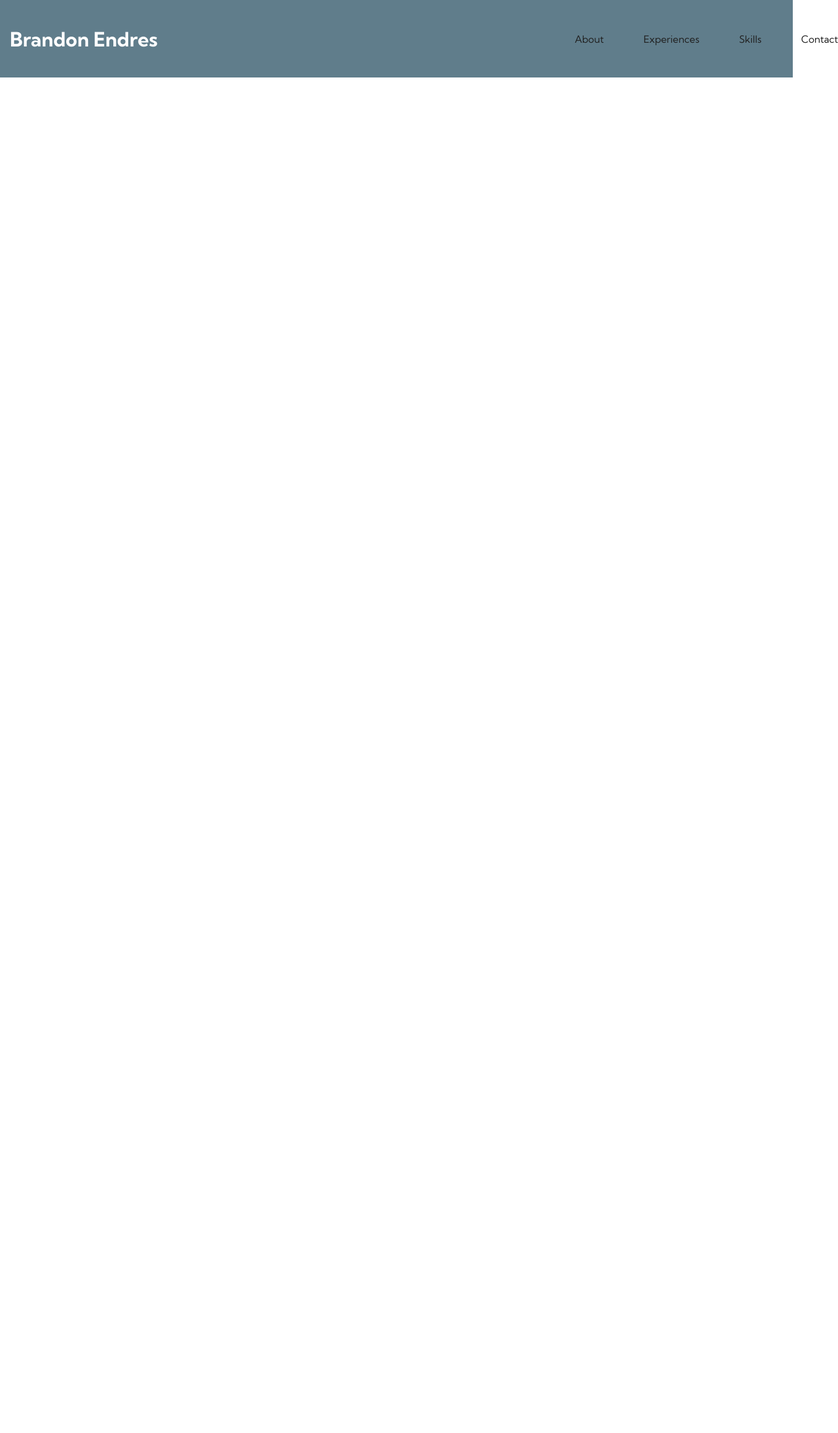
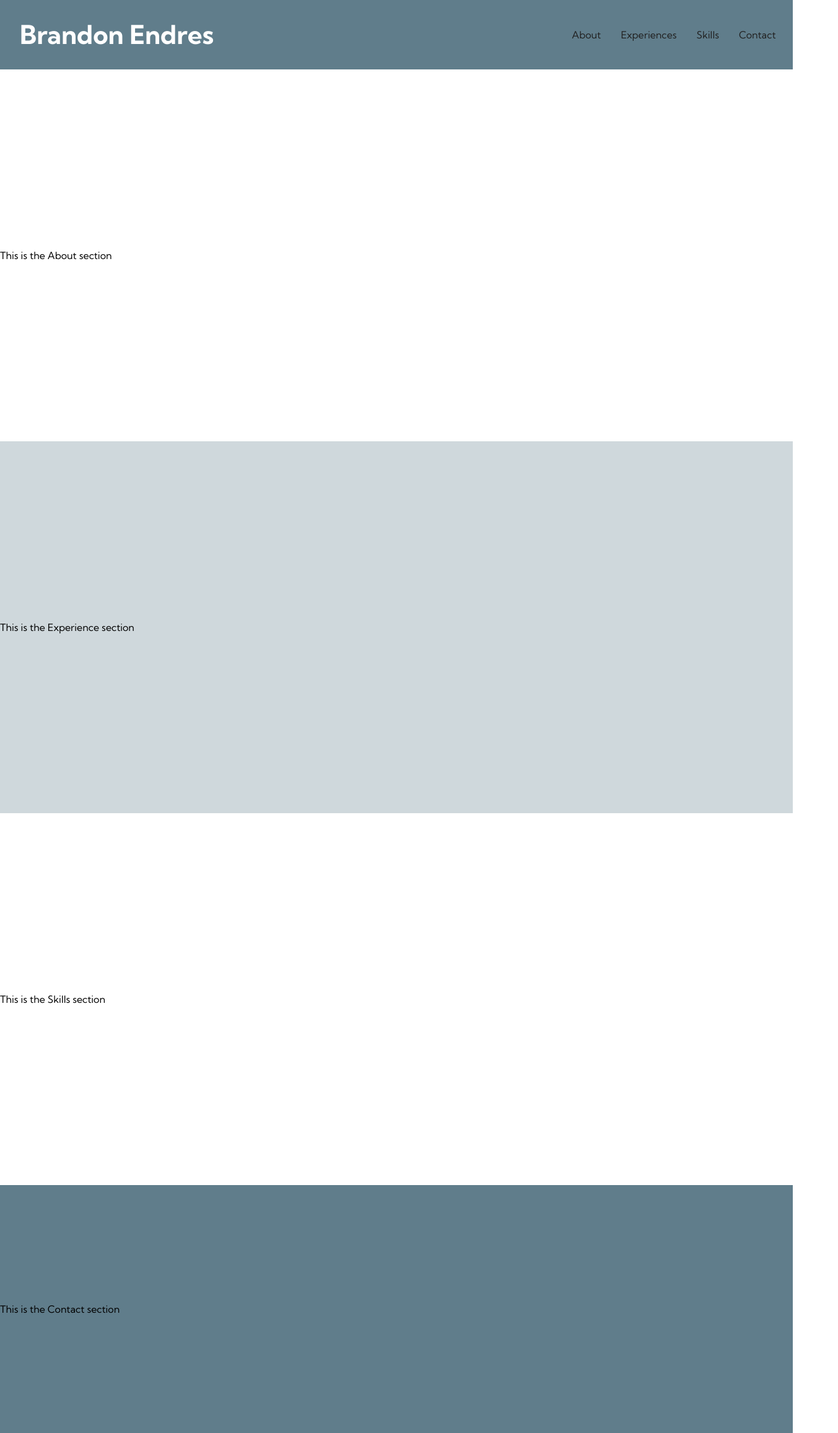
Before and after one commit to Bendr-Dev/Personal-Website, a Svelte app: page / in a window 1280 px wide. Shown: the whole page at 62% size, 1353 px wide, since content can reach past the window. Before the commit the page ends 800 px from the top, so only its background shows below. Built offline with nearby package versions, Linux system fonts and the light colour scheme.

Commit message:
Updates nav, adds section files

```diff
--- /dev/null
+++ b/src/About.svelte
@@ -0,0 +1,14 @@
+<script lang="ts">
+</script>
+
+<style>
+  .about {
+    display: flex;
+    width: 100%;
+    height: 75vh;
+    background-color: var(--text-icons);
+    align-items: center;
+  }
+</style>
+
+<div class="about" id="about">This is the About section</div>
--- a/src/App.svelte
+++ b/src/App.svelte
@@ -1,14 +1,19 @@
 <script lang="ts">
   import Nav from "./Nav.svelte";
+  import About from "./About.svelte";
+  import Experience from "./Experience.svelte";
+  import Skill from "./Skill.svelte";
+  import Contact from "./Contact.svelte";
 </script>
 
 <style>
   div {
-    height: 100%;
-    width: 100%;
+    height: 150vh;
   }
 </style>
 
-<div>
-  <Nav />
-</div>
+<Nav />
+<About />
+<Experience />
+<Skill />
+<Contact />
--- /dev/null
+++ b/src/Contact.svelte
@@ -0,0 +1,14 @@
+<script lang="ts">
+</script>
+
+<style>
+  .contact {
+    display: flex;
+    width: 100%;
+    height: 50vh;
+    background-color: var(--default-primary-color);
+    align-items: center;
+  }
+</style>
+
+<div class="contact" id="contact">This is the Contact section</div>
--- /dev/null
+++ b/src/Experience.svelte
@@ -0,0 +1,14 @@
+<script lang="ts">
+</script>
+
+<style>
+  .experience {
+    display: flex;
+    width: 100%;
+    height: 75vh;
+    background-color: var(--light-primary-color);
+    align-items: center;
+  }
+</style>
+
+<div class="experience" id="experiences">This is the Experience section</div>
--- a/src/Nav.svelte
+++ b/src/Nav.svelte
@@ -2,77 +2,70 @@
   import { onMount } from "svelte";
 
   onMount(() => {
-    const aboutSection: HTMLElement = document.getElementById("about");
-    const experienceSection = document.getElementById("experience");
-    const skillSection = document.getElementById("skill");
-    const contactSection = document.getElementById("contact");
+    const aboutSection: HTMLElement = document.getElementById("aboutLink");
+    const experienceSection: HTMLElement = document.getElementById(
+      "experienceLink"
+    );
+    const skillSection: HTMLElement = document.getElementById("skillLink");
+    const contactSection: HTMLElement = document.getElementById("contactLink");
 
     const linkMap: { [key: string]: HTMLElement } = {
-      about: aboutSection,
-      experience: experienceSection,
-      skill: skillSection,
-      contact: contactSection,
+      aboutLink: aboutSection,
+      experienceLink: experienceSection,
+      skillLink: skillSection,
+      contactLink: contactSection,
+    };
+
+    const removeOtherStyles = (name: string): void => {
+      for (const link in linkMap) {
+        if (link !== name) {
+          linkMap[link].style.color = "";
+        }
+      }
     };
 
     for (const link in linkMap) {
       linkMap[link].addEventListener("click", () => {
-        // toggle link
+        linkMap[link].style.color = "var(--accent-color)";
+        removeOtherStyles(link);
       });
     }
-
-    aboutSection.addEventListener("click", () => {
-      aboutSection.style.color = "var(--accent-color)";
-      experienceSection.style.color = "";
-      skillSection.style.color = "";
-      contactSection.style.color = "";
-    });
-
-    experienceSection.addEventListener("click", () => {
-      experienceSection.style.color = "var(--accent-color)";
-      aboutSection.style.color = "";
-      skillSection.style.color = "";
-      contactSection.style.color = "";
-    });
-
-    skillSection.addEventListener("click", () => {
-      skillSection.style.color = "var(--accent-color)";
-      aboutSection.style.color = "";
-      experienceSection.style.color = "";
-      contactSection.style.color = "";
-    });
-
-    contactSection.addEventListener("click", () => {
-      contactSection.style.color = "var(--accent-color)";
-      aboutSection.style.color = "";
-      skillSection.style.color = "";
-      experienceSection.style.color = "";
-    });
   });
 </script>
 
 <style>
   nav {
+    width: 100%;
+    float: left;
     background-color: var(--default-primary-color);
     display: flex;
     flex-direction: row;
     justify-content: space-between;
+    height: 7rem;
   }
 
   h1 {
+    text-align: center;
+    font-size: 42px;
+    margin-left: 2rem;
+  }
+
+  .title {
+    display: flex;
+    align-items: center;
     color: var(--text-icons);
-    padding: 1rem;
-    font-size: 32px;
   }
 
   .list {
     width: 30%;
     display: flex;
     flex-direction: row;
+    justify-content: center;
   }
 
   .item {
     align-self: center;
-    margin: 2rem;
+    margin: 1rem;
   }
 
   .item > a {
@@ -87,17 +80,44 @@
   .item > a:active {
     color: var(--accent-color);
   }
+
+  @media (max-width: 1024px) {
+    div.list {
+      display: none;
+    }
+
+    div.title {
+      width: 100%;
+      justify-content: center;
+    }
+
+    h1 {
+      margin-left: 0rem;
+    }
+  }
+
+  @media (max-width: 600px) {
+    div > h1 {
+      font-size: 32px;
+    }
+
+    nav {
+      height: 4rem;
+    }
+  }
 </style>
 
 <nav>
-  <h1>Brandon Endres</h1>
+  <div class="title">
+    <h1>Brandon Endres</h1>
+  </div>
   <!-- Link list -->
   <div class="list">
-    <div class="item"><a id="about" href="#about">About</a></div>
+    <div class="item"><a id="aboutLink" href="#about">About</a></div>
     <div class="item">
-      <a id="experience" href="#experiences">Experiences</a>
+      <a id="experienceLink" href="#experiences">Experiences</a>
     </div>
-    <div class="item"><a id="skill" href="#skills">Skills</a></div>
-    <div class="item"><a id="contact" href="#contact">Contact</a></div>
+    <div class="item"><a id="skillLink" href="#skills">Skills</a></div>
+    <div class="item"><a id="contactLink" href="#contact">Contact</a></div>
   </div>
 </nav>
--- /dev/null
+++ b/src/Skill.svelte
@@ -0,0 +1,14 @@
+<script lang="ts">
+</script>
+
+<style>
+  .skill {
+    display: flex;
+    width: 100%;
+    height: 75vh;
+    background-color: var(--text-icons);
+    align-items: center;
+  }
+</style>
+
+<div class="skill" id="skills">This is the Skills section</div>
```
